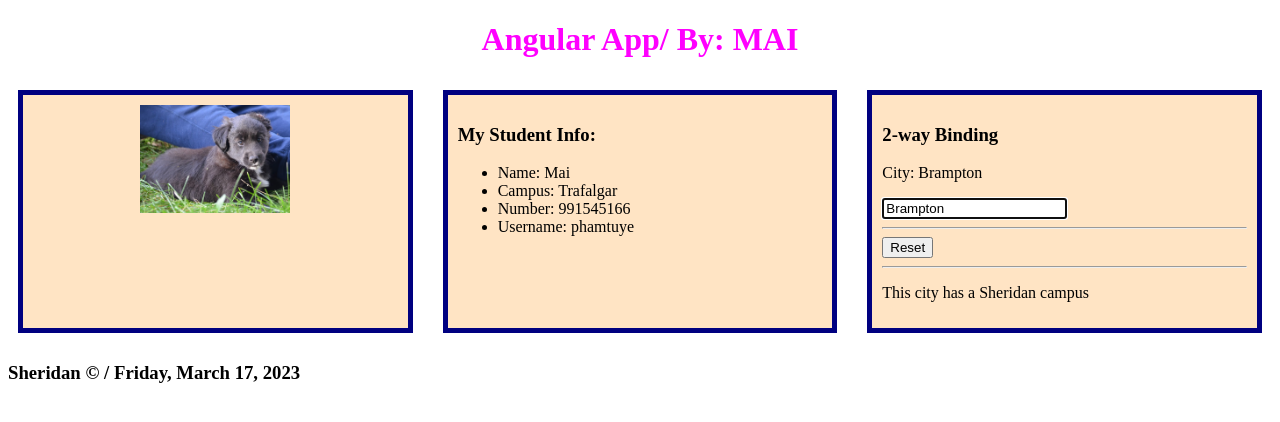
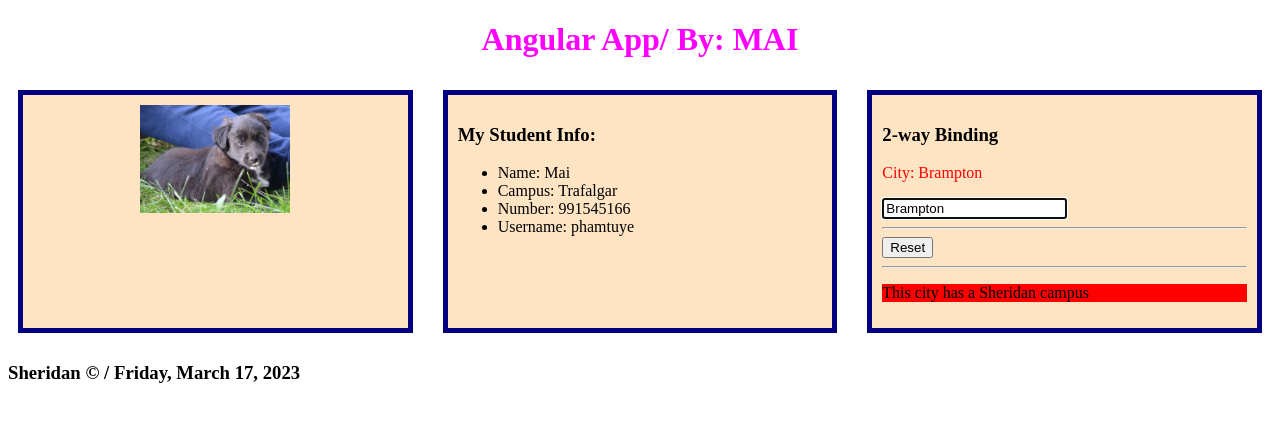
Before and after one commit to maimengmeo/secondApp, an Angular app: page / in a window 1280 px wide. Shown: the top 422 px of the page. Built offline with nearby package versions, Linux system fonts and the light colour scheme.

Commit message:
inline style angular

```diff
--- a/src/app/content/content.component.html
+++ b/src/app/content/content.component.html
@@ -14,7 +14,10 @@
     </div>
     <div class="inputArea common">
       <h3>2-way Binding</h3>
-        <p>City: {{city}}</p>
+
+        <p ></p>
+
+        <p [ngStyle] = "{color: 'red'}">City: {{city}}</p>
 
         <label for="">
             <input [(ngModel)] = "city" autofocus>
@@ -26,7 +29,7 @@
         <!-- is city is empty, disable the button -->
         <hr>
 
-        <p *ngIf="(city) === 'Brampton' || (city) === 'Oakville'; else noCampus ">
+        <p *ngIf="(city|lowercase) === 'brampton' || (city|lowercase) === 'oakville'; else noCampus " [ngStyle] = "{backgroundColor: backCampus()}">
             This city has a Sheridan campus
         </p>
 
--- a/src/app/content/content.component.ts
+++ b/src/app/content/content.component.ts
@@ -15,4 +15,8 @@ export class ContentComponent {
     this.city = ""
   }
 
+  backCampus() {
+    return this.city.toLowerCase() === 'brampton' ? 'red' : 'blue';
+  }
+
 }
```
